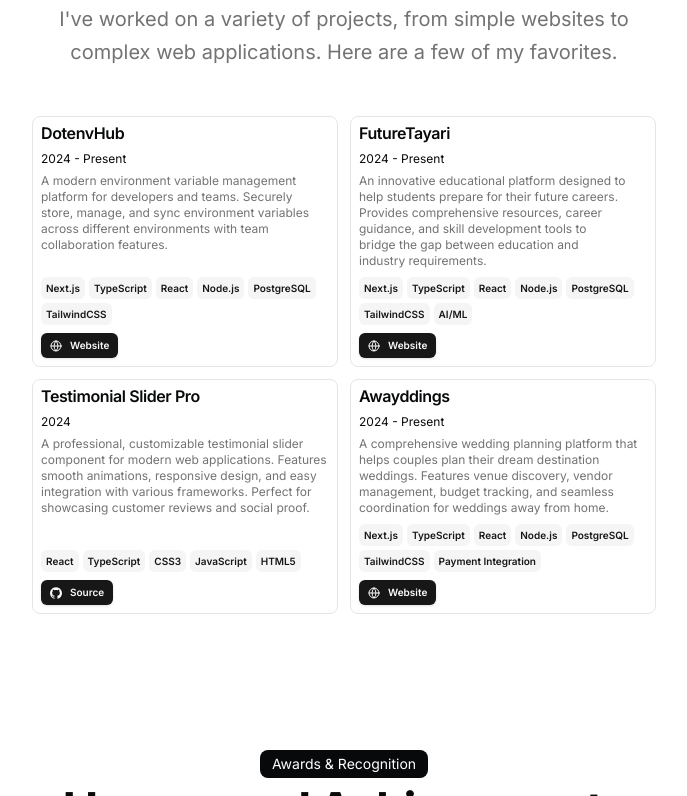
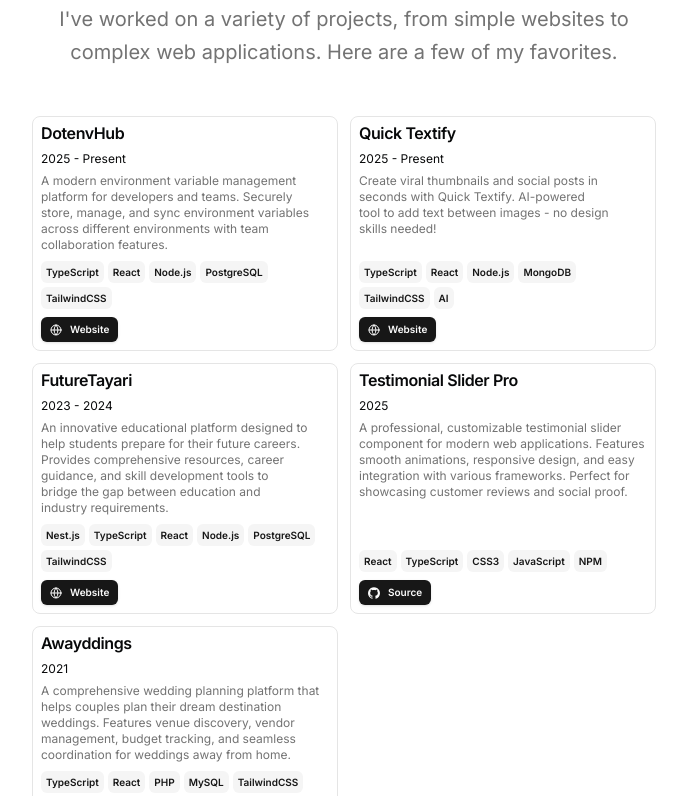
Before and after one commit to souravlahoti/souravlahoti.github.io, a Next.js app: page / in a window 1280 px wide. Shown: the part 1444-2240 px from the top of the page, without its empty margins (296-983 px from the left). Built offline with nearby package versions, Linux system fonts and the light colour scheme.

Commit message:
added new project

```diff
--- a/src/app/page.tsx
+++ b/src/app/page.tsx
@@ -21,7 +21,7 @@ export default function Page() {
                 delay={BLUR_FADE_DELAY}
                 className="text-3xl font-bold tracking-tighter sm:text-5xl xl:text-6xl/none"
                 yOffset={8}
-                text={`Hi, I'm ${DATA.name.split(" ")[0]} 👋`}
+                text={`Hi, I'm ${DATA.name.split(" ")[0]}`}
               />
               <BlurFadeText
                 className="max-w-[600px] md:text-xl"
--- a/src/data/resume.tsx
+++ b/src/data/resume.tsx
@@ -206,12 +206,11 @@ export const DATA = {
     {
       title: "DotenvHub",
       href: "https://dotenvhub.com/",
-      dates: "2024 - Present",
+      dates: "2025 - Present",
       active: true,
       description:
         "A modern environment variable management platform for developers and teams. Securely store, manage, and sync environment variables across different environments with team collaboration features.",
       technologies: [
-        "Next.js",
         "TypeScript",
         "React",
         "Node.js",
@@ -229,20 +228,43 @@ export const DATA = {
       video: "",
     },
     {
+      title: "Quick Textify",
+      href: "https://quicktextify.com/",
+      dates: "2025 - Present",
+      active: true,
+      description: "Create viral thumbnails and social posts in seconds with Quick Textify. AI-powered tool to add text between images - no design skills needed!",
+      technologies: [
+        "TypeScript",
+        "React",
+        "Node.js",
+        "MongoDB",
+        "TailwindCSS",
+        "AI",
+      ],
+      links: [
+        {
+          type: "Website",
+          href: "https://quicktextify.com/",
+          icon: <Icons.globe className="size-3" />,
+        },
+      ],
+      image: "",
+      video: "",
+    },
+    {
       title: "FutureTayari",
       href: "https://www.futuretayari.com/",
-      dates: "2024 - Present",
+      dates: "2023 - 2024",
       active: true,
       description:
         "An innovative educational platform designed to help students prepare for their future careers. Provides comprehensive resources, career guidance, and skill development tools to bridge the gap between education and industry requirements.",
       technologies: [
-        "Next.js",
+        "Nest.js",
         "TypeScript",
         "React",
         "Node.js",
         "PostgreSQL",
         "TailwindCSS",
-        "AI/ML",
       ],
       links: [
         {
@@ -257,7 +279,7 @@ export const DATA = {
     {
       title: "Testimonial Slider Pro",
       href: "https://github.com/souravlahoti/testimonial-slider-pro",
-      dates: "2024",
+      dates: "2025",
       active: true,
       description:
         "A professional, customizable testimonial slider component for modern web applications. Features smooth animations, responsive design, and easy integration with various frameworks. Perfect for showcasing customer reviews and social proof.",
@@ -266,7 +288,7 @@ export const DATA = {
         "TypeScript",
         "CSS3",
         "JavaScript",
-        "HTML5",
+        "NPM",
       ],
       links: [
         {
@@ -281,16 +303,15 @@ export const DATA = {
     {
       title: "Awayddings",
       href: "https://www.awayddings.com/",
-      dates: "2024 - Present",
+      dates: "2021",
       active: true,
       description:
         "A comprehensive wedding planning platform that helps couples plan their dream destination weddings. Features venue discovery, vendor management, budget tracking, and seamless coordination for weddings away from home.",
       technologies: [
-        "Next.js",
         "TypeScript",
         "React",
-        "Node.js",
-        "PostgreSQL",
+        "PHP",
+        "MySQL",
         "TailwindCSS",
         "Payment Integration",
       ],
```
